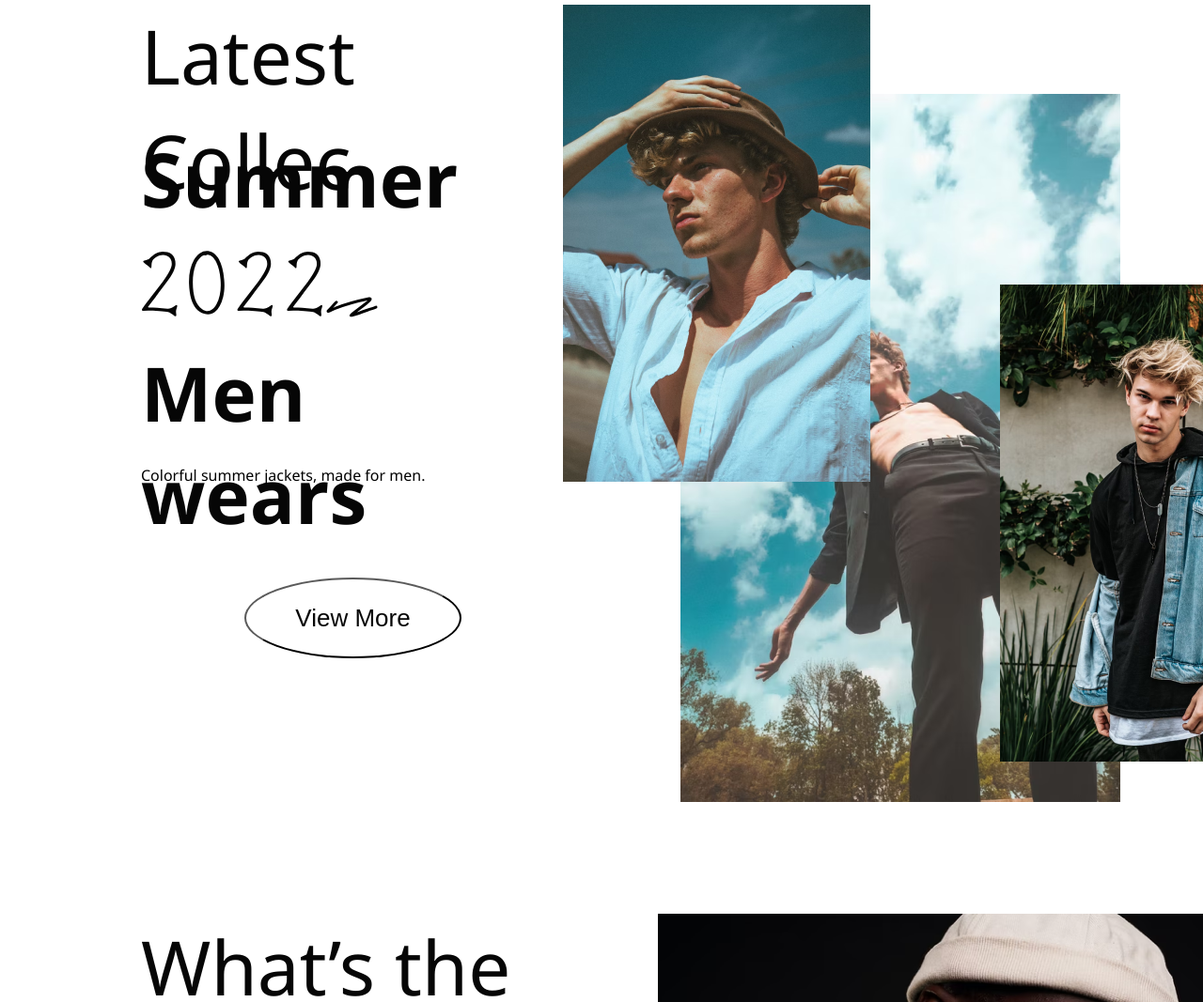
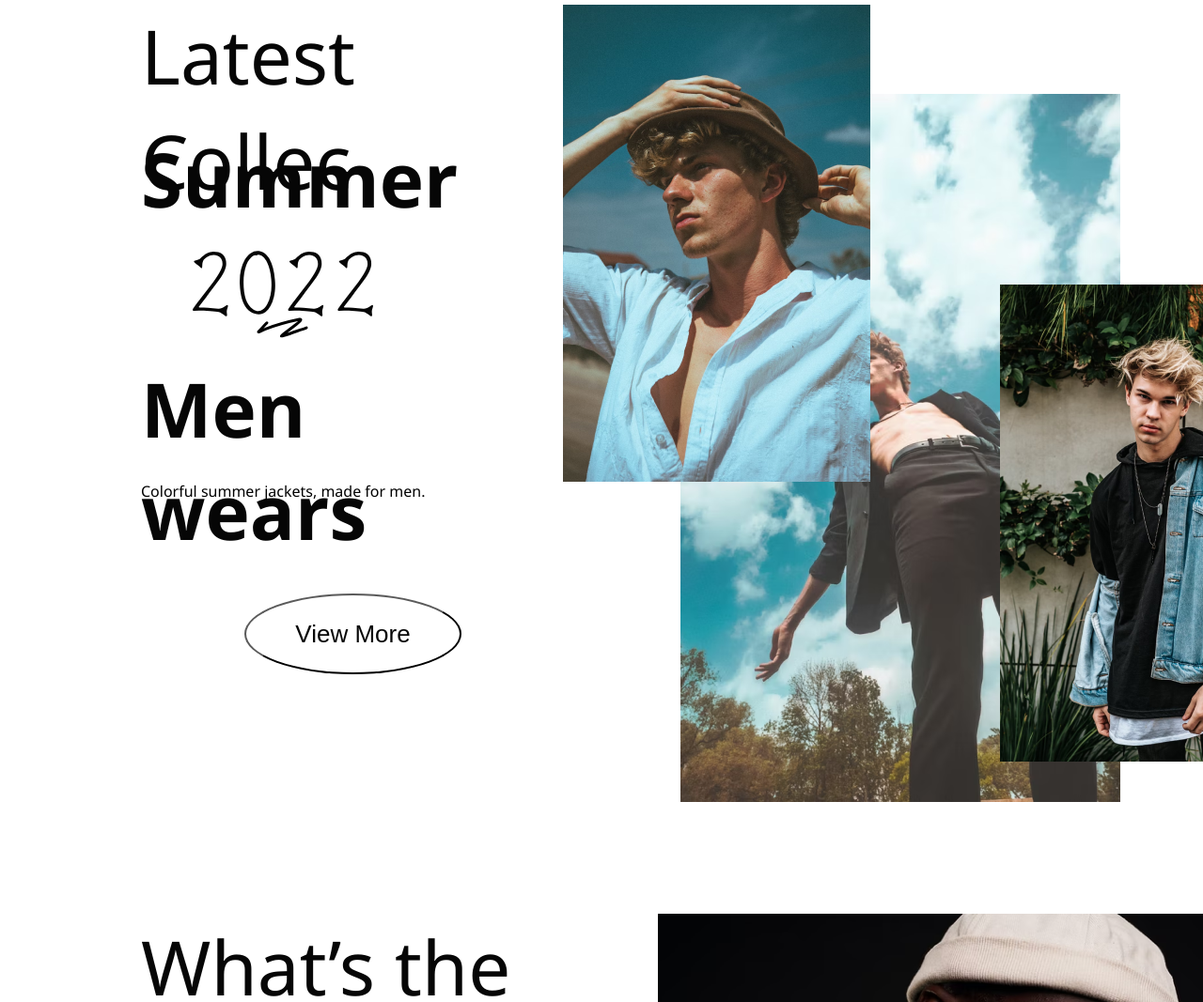
Before and after one commit to Kolade10/newarrival, a plain HTML site: page index.html in a window 1280 px wide. Shown: the part 1756-2823 px from the top of the page at 94% size. Drawn offline with Linux system fonts and the light colour scheme.

Commit message:
Update arrival.css

```diff
--- a/arrival.css
+++ b/arrival.css
@@ -182,6 +182,11 @@ height: 800px;
 
 width: 480px;
 }
+.classimg{
+    display: grid;
+    width: 301px;
+    justify-items: center;
+}
 .collecthead{
     width: 600px;
     height: 112px;
```
